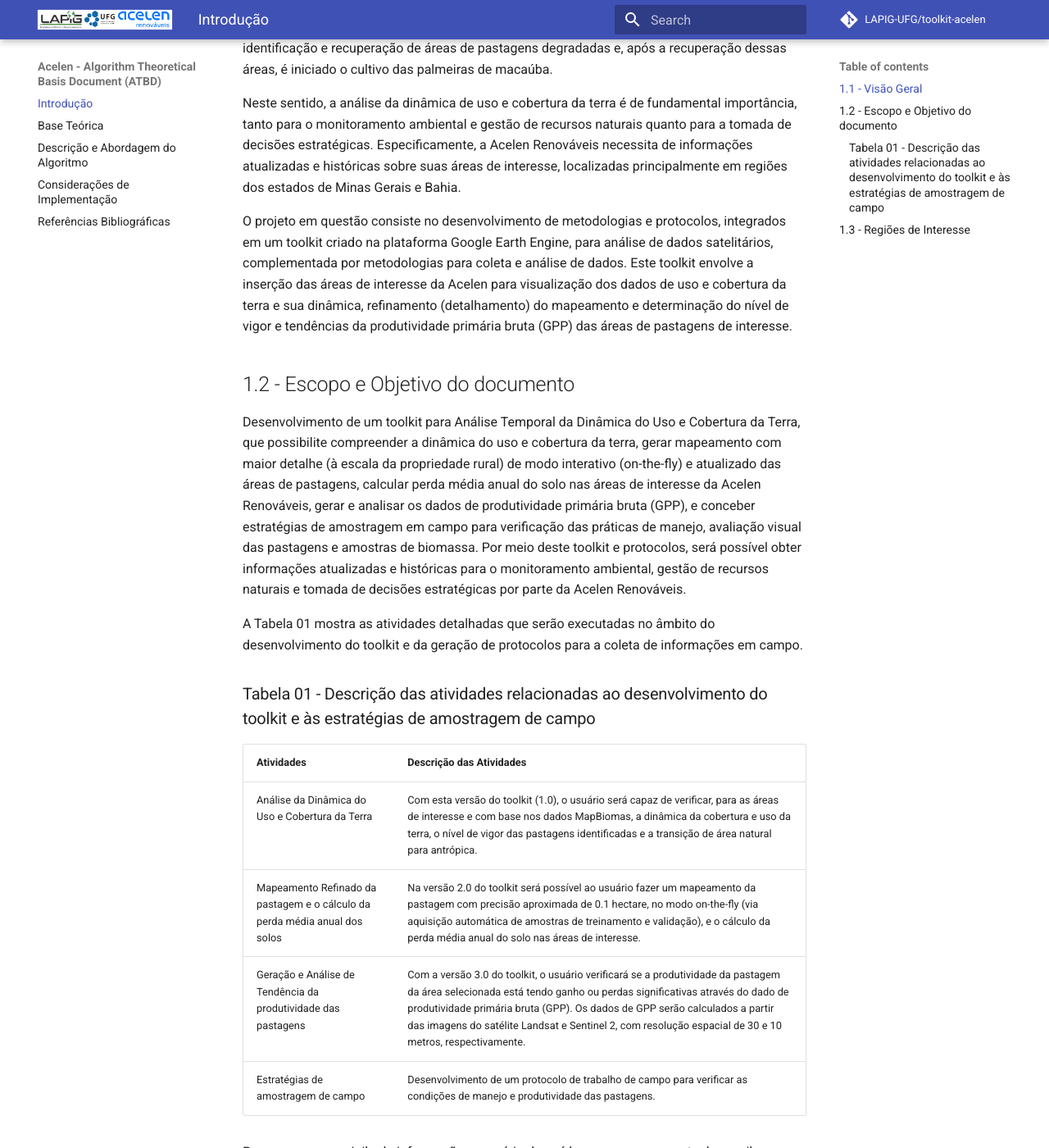
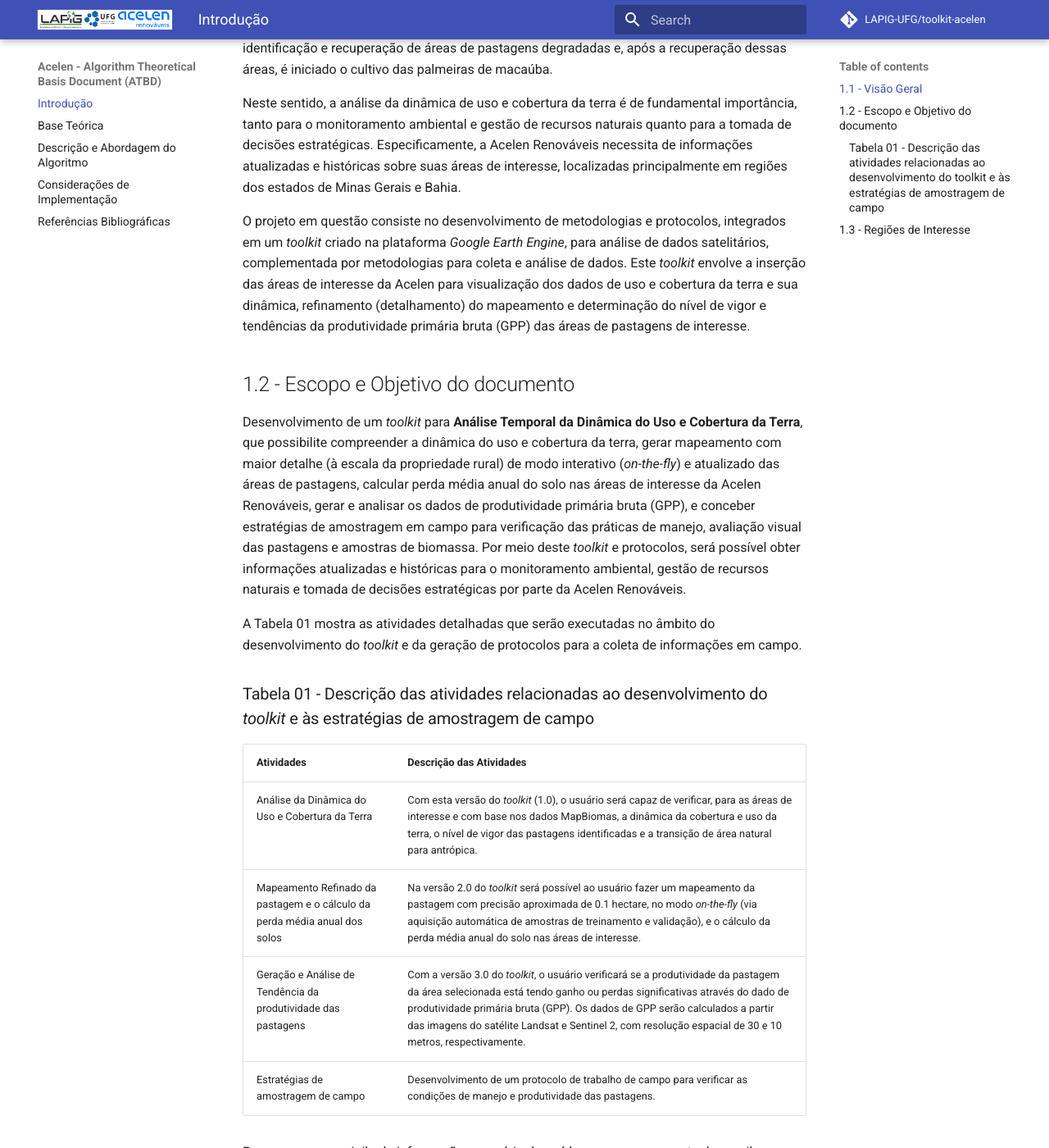
Before and after one commit to lapig-ufg/lapig-acelen, an MkDocs documentation site: the page built from docs/01_INTRODUCAO.md, in a window 1280 px wide and 1400 px high, scrolled down 287 px. Shown: the whole window at 82% size. Built offline with MkDocs 1.6.1 and Material for MkDocs 9.7.7, drawn with Linux system fonts in a browser that asks for light colours; comment, search, counter and statistics services are not loaded; some of the changed text lies outside the part shown.

Commit message:
Update 01_INTRODUCAO.md

```diff
--- a/docs/01_INTRODUCAO.md
+++ b/docs/01_INTRODUCAO.md
@@ -2,30 +2,30 @@
 
 ## 1.1 - Visão Geral
 
-A Acelen Renováveis é uma empresa de energia criada pelo fundo Mubadala Capital com o objetivo de ser protagonista na transição energética a partir de uma nova fonte de matéria-prima, a macaúba, para produção de SAF (Sustainable Aviation Fuel) e HVO (Hydrotreated Vegetable Oil) no Brasil e no mundo. O ciclo sustentável da macaúba começa com a identificação e recuperação de áreas de pastagens degradadas e, após a recuperação dessas áreas, é iniciado o cultivo das palmeiras de macaúba.
+A Acelen Renováveis é uma empresa de energia criada pelo fundo Mubadala Capital com o objetivo de ser protagonista na transição energética a partir de uma nova fonte de matéria-prima, a macaúba, para produção de SAF (*Sustainable Aviation Fuel*) e HVO (*Hydrotreated Vegetable Oil*) no Brasil e no mundo. O ciclo sustentável da macaúba começa com a identificação e recuperação de áreas de pastagens degradadas e, após a recuperação dessas áreas, é iniciado o cultivo das palmeiras de macaúba.
 
 Neste sentido, a análise da dinâmica de uso e cobertura da terra é de fundamental importância, tanto para o monitoramento ambiental e gestão de recursos naturais quanto para a tomada de decisões estratégicas. Especificamente, a Acelen Renováveis necessita de informações atualizadas e históricas sobre suas áreas de interesse, localizadas principalmente em regiões dos estados de Minas Gerais e Bahia.
 
-O projeto em questão consiste no desenvolvimento de metodologias e protocolos, integrados em um toolkit criado na plataforma Google Earth Engine, para análise de dados satelitários, complementada por metodologias para coleta e análise de dados. Este toolkit envolve a inserção das áreas de interesse da Acelen para visualização dos dados de uso e cobertura da terra e sua dinâmica, refinamento (detalhamento) do mapeamento e determinação do nível de vigor e tendências da produtividade primária bruta (GPP) das áreas de pastagens de interesse.
+O projeto em questão consiste no desenvolvimento de metodologias e protocolos, integrados em um *toolkit* criado na plataforma *Google Earth Engine*, para análise de dados satelitários, complementada por metodologias para coleta e análise de dados. Este *toolkit* envolve a inserção das áreas de interesse da Acelen para visualização dos dados de uso e cobertura da terra e sua dinâmica, refinamento (detalhamento) do mapeamento e determinação do nível de vigor e tendências da produtividade primária bruta (GPP) das áreas de pastagens de interesse.
 
 ## 1.2 - Escopo e Objetivo do documento
 
-Desenvolvimento de um toolkit para Análise Temporal da Dinâmica do Uso e Cobertura da Terra, que possibilite compreender a dinâmica do uso e cobertura da terra, gerar mapeamento com maior detalhe (à escala da propriedade rural) de modo interativo (on-the-fly) e atualizado das áreas de pastagens, calcular perda média anual do solo nas áreas de interesse da Acelen Renováveis, gerar e analisar os dados de produtividade primária bruta (GPP), e conceber estratégias de amostragem em campo para verificação das práticas de manejo, avaliação visual das pastagens e amostras de biomassa. Por meio deste toolkit e protocolos, será possível obter informações atualizadas e históricas para o monitoramento ambiental, gestão de recursos naturais e tomada de decisões estratégicas por parte da Acelen Renováveis.
+Desenvolvimento de um *toolkit* para **Análise Temporal da Dinâmica do Uso e Cobertura da Terra**, que possibilite compreender a dinâmica do uso e cobertura da terra, gerar mapeamento com maior detalhe (à escala da propriedade rural) de modo interativo (*on-the-fly*) e atualizado das áreas de pastagens, calcular perda média anual do solo nas áreas de interesse da Acelen Renováveis, gerar e analisar os dados de produtividade primária bruta (GPP), e conceber estratégias de amostragem em campo para verificação das práticas de manejo, avaliação visual das pastagens e amostras de biomassa. Por meio deste *toolkit* e protocolos, será possível obter informações atualizadas e históricas para o monitoramento ambiental, gestão de recursos naturais e tomada de decisões estratégicas por parte da Acelen Renováveis.
 
-A Tabela 01 mostra as atividades detalhadas que serão executadas no âmbito do desenvolvimento do toolkit e da geração de protocolos para a coleta de informações em campo.
+A Tabela 01 mostra as atividades detalhadas que serão executadas no âmbito do desenvolvimento do *toolkit* e da geração de protocolos para a coleta de informações em campo.
 
-### Tabela 01 - Descrição das atividades relacionadas ao desenvolvimento do toolkit e às estratégias de amostragem de campo
+### Tabela 01 - Descrição das atividades relacionadas ao desenvolvimento do *toolkit* e às estratégias de amostragem de campo
 
 | Atividades | Descrição das Atividades |
 |---|---|
-| Análise da Dinâmica do Uso e Cobertura da Terra | Com esta versão do toolkit (1.0), o usuário será capaz de verificar, para as áreas de interesse e com base nos dados MapBiomas, a dinâmica da cobertura e uso da terra, o nível de vigor das pastagens identificadas e a transição de área natural para antrópica. |
-| Mapeamento Refinado da pastagem e o cálculo da perda média anual dos solos | Na versão 2.0 do toolkit será possível ao usuário fazer um mapeamento da pastagem com precisão aproximada de 0.1 hectare, no modo on-the-fly (via aquisição automática de amostras de treinamento e validação), e o cálculo da perda média anual do solo nas áreas de interesse. |
-| Geração e Análise de Tendência da produtividade das pastagens | Com a versão 3.0 do toolkit, o usuário verificará se a produtividade da pastagem da área selecionada está tendo ganho ou perdas significativas através do dado de produtividade primária bruta (GPP). Os dados de GPP serão calculados a partir das imagens do satélite Landsat e Sentinel 2, com resolução espacial de 30 e 10 metros, respectivamente. |
+| Análise da Dinâmica do Uso e Cobertura da Terra | Com esta versão do *toolkit* (1.0), o usuário será capaz de verificar, para as áreas de interesse e com base nos dados MapBiomas, a dinâmica da cobertura e uso da terra, o nível de vigor das pastagens identificadas e a transição de área natural para antrópica. |
+| Mapeamento Refinado da pastagem e o cálculo da perda média anual dos solos | Na versão 2.0 do *toolkit* será possível ao usuário fazer um mapeamento da pastagem com precisão aproximada de 0.1 hectare, no modo *on-the-fly* (via aquisição automática de amostras de treinamento e validação), e o cálculo da perda média anual do solo nas áreas de interesse. |
+| Geração e Análise de Tendência da produtividade das pastagens | Com a versão 3.0 do *toolkit*, o usuário verificará se a produtividade da pastagem da área selecionada está tendo ganho ou perdas significativas através do dado de produtividade primária bruta (GPP). Os dados de GPP serão calculados a partir das imagens do satélite Landsat e Sentinel 2, com resolução espacial de 30 e 10 metros, respectivamente. |
 | Estratégias de amostragem de campo | Desenvolvimento de um protocolo de trabalho de campo para verificar as condições de manejo e produtividade das pastagens. |
 
 Para assegurar o sigilo da informação, o usuário deverá logar com a sua conta do gmail e acessar a base de dados (asset) que encontra-se vinculado à sua conta no Google Earth Engine.
 
-Este documento tem como objetivo detalhar o protocolo para coleta de informações em campo e, principalmente, todas as etapas do desenvolvimento do toolkit, desde suas funcionalidades e bases teóricas, até sua aplicação para os colaboradores da Acelen Renováveis.
+Este documento tem como objetivo detalhar o protocolo para coleta de informações em campo e, principalmente, todas as etapas do desenvolvimento do toolkit, desde suas funcionalidades e bases teóricas, até sua aplicação para os colaboradores da **Acelen Renováveis**.
 
 ## 1.3 - Regiões de Interesse
 
```
